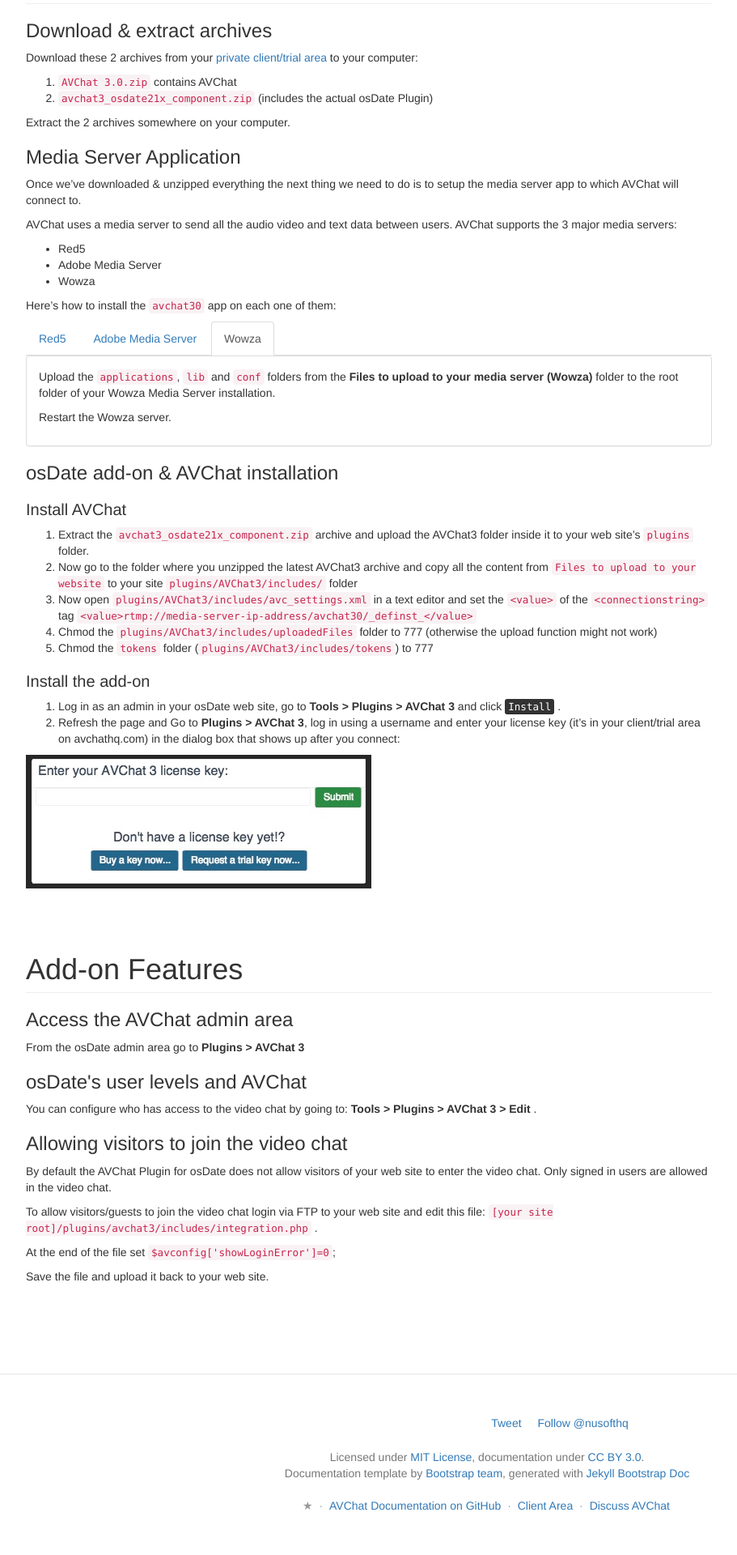
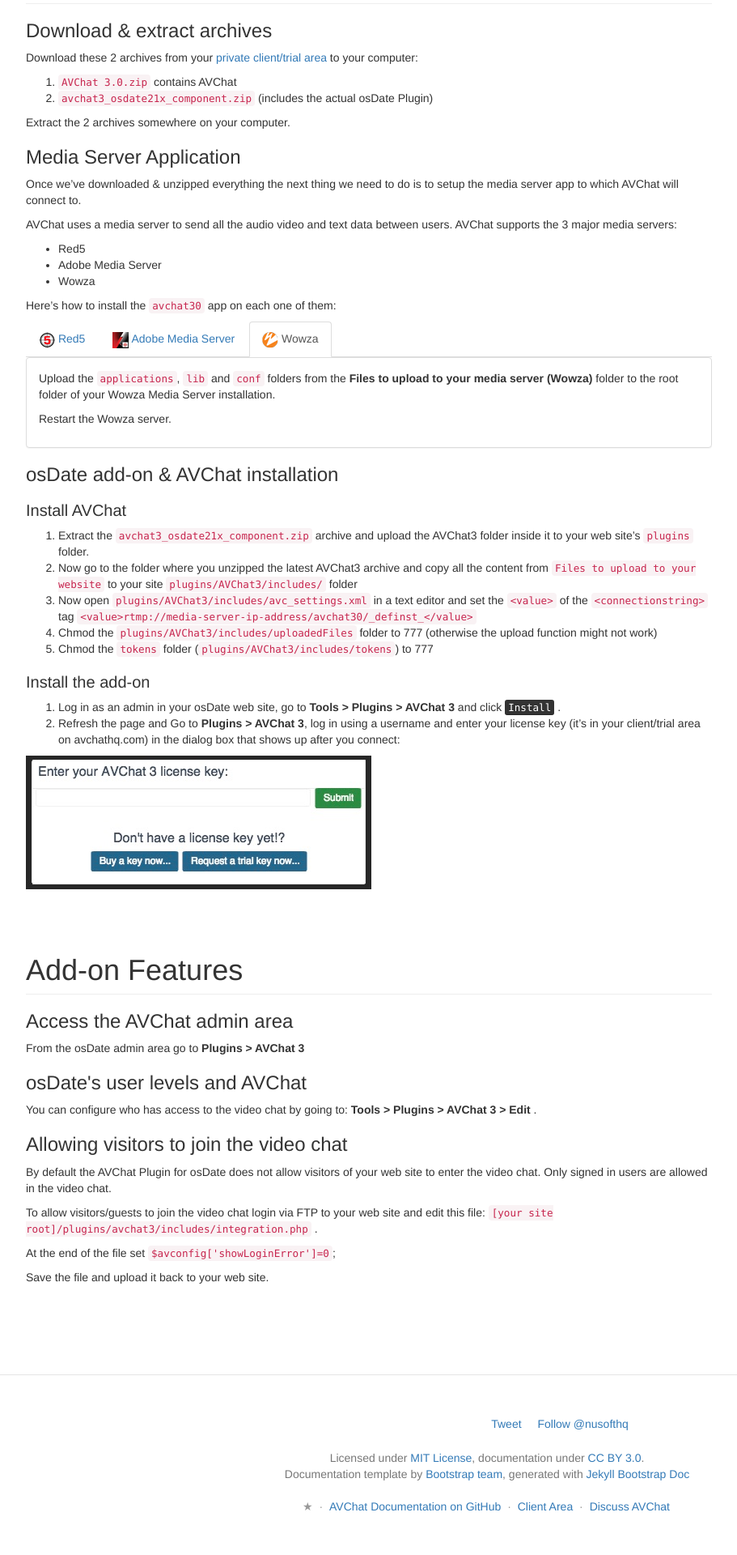
Before and after one commit to nusofthq/avchat-documentation, a Jekyll site: the page built from osdate.md, in a window 1280 px wide. Shown: the part 807-2727 px from the top of the page at 81% size, without its empty margins (38-949 px from the left). Built offline with Jekyll 4.4.1, drawn with Linux system fonts in a browser that asks for light colours; nearby versions of some CDN libraries; comment, search, counter and statistics services are not loaded; grey boxes are pictures that could not be loaded.

Commit message:
added images to media server tabbed menu

```diff
--- a/_includes/media-server-app.md
+++ b/_includes/media-server-app.md
@@ -1,14 +1,14 @@
 <ul class="nav nav-tabs" id="serversTab">
-  <li class="active"><a data-target="#red5" data-toggle="tab">Red5</a></li>
-  <li><a data-target="#ams" data-toggle="tab">Adobe Media Server</a></li>
-  <li><a data-target="#wowza" data-toggle="tab">Wowza</a></li>
+  <li class="active"><a data-target="#red5" data-toggle="tab"><img src="assets/images/red5-small-logo.png" width="20px" height="20px" /> Red5</a></li>
+  <li><a data-target="#ams" data-toggle="tab"><img src="assets/images/ams-small-logo.png" width="20px" height="20px" /> Adobe Media Server</a></li>
+  <li><a data-target="#wowza" data-toggle="tab"><img src="assets/images/wowza-logo-small.png" width="20px" height="20px" /> Wowza</a></li>
 </ul>
 
 <div class="tab-content">
 
 <div class="tab-pane active" id="red5">
 <div class="panel panel-default">
-<div class="panel-body">
+<div class="panel-body" >
 
 <p>Upload the <code class="highlighter-rouge">avchat30</code> folder from the <b>Files to upload to your media server (Red5)</b> folder to your Red5's <b>webapps</b> folder (<code class="highlighter-rouge">C:\Program Files\Red5\webapps</code> on Win, <code class="highlighter-rouge">/opt/red5/webapps/</code> on Linux).</p>
 
```
Also changed, not shown: assets/images/ams-small-logo.png (added), assets/images/red5-small-logo.png (added), assets/images/wowza-logo-small.png (added).
